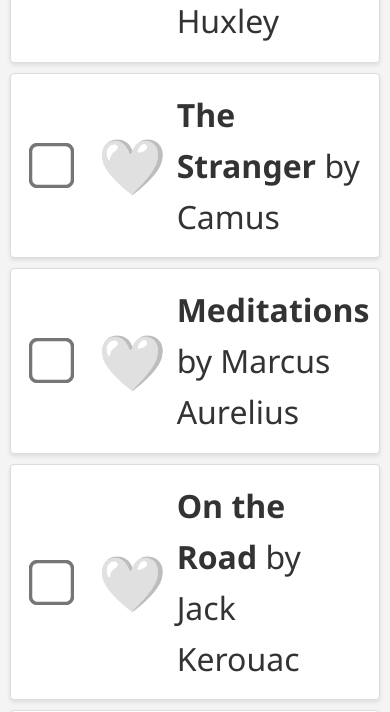
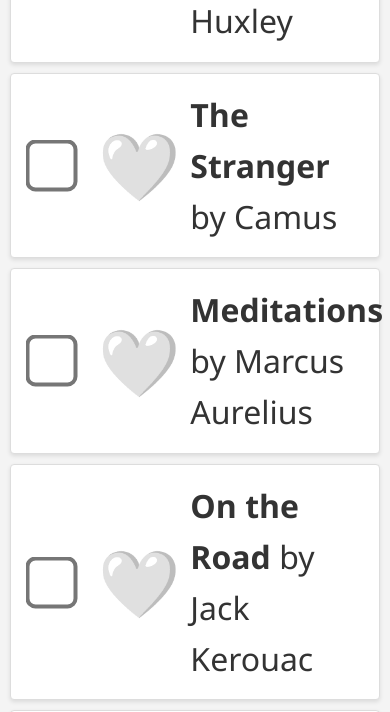
Before and after one commit to skmartinelli/lexFridmanReadingListWebApp, a plain HTML site: page index.html in a window 390 px wide. Shown: the part 823-1535 px from the top of the page. Drawn offline with Linux system fonts and the light colour scheme.

Commit message:
Bigger buttons

```diff
--- a/styles.css
+++ b/styles.css
@@ -66,13 +66,13 @@ h2{
 
     input[type="checkbox"] {
         cursor: pointer;
-        transform: scale(3.5);
+        transform: scale(4);
         margin-right: 10px;
         vertical-align: middle;
     }
 
     .hearts{
-        font-size:55px;
+        font-size:66px;
         padding-left: 30px;
     }
 
```
